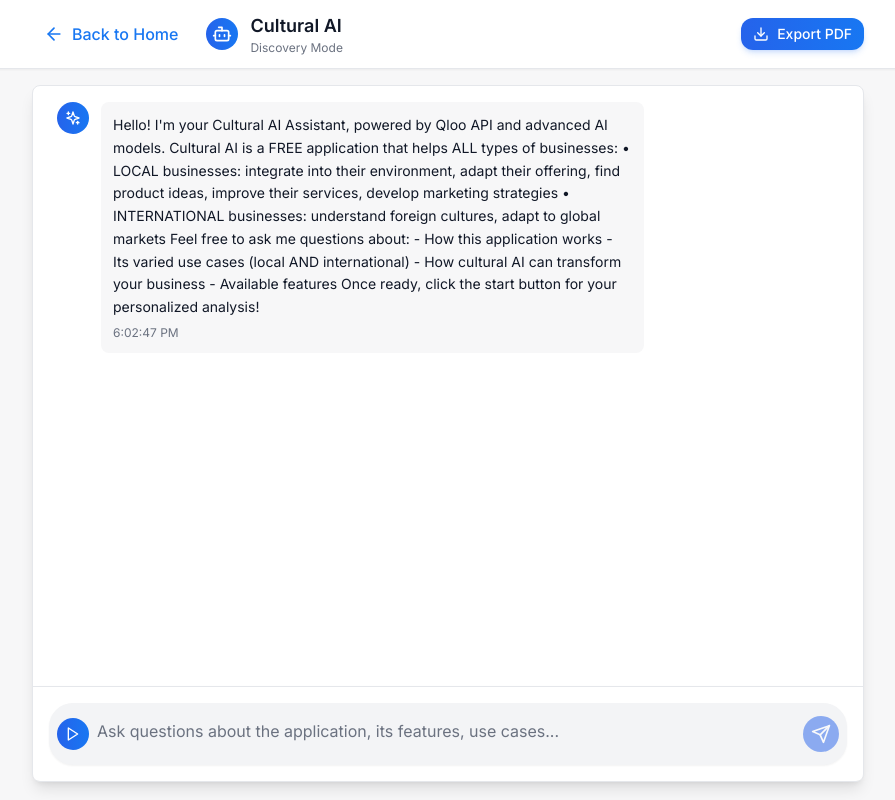
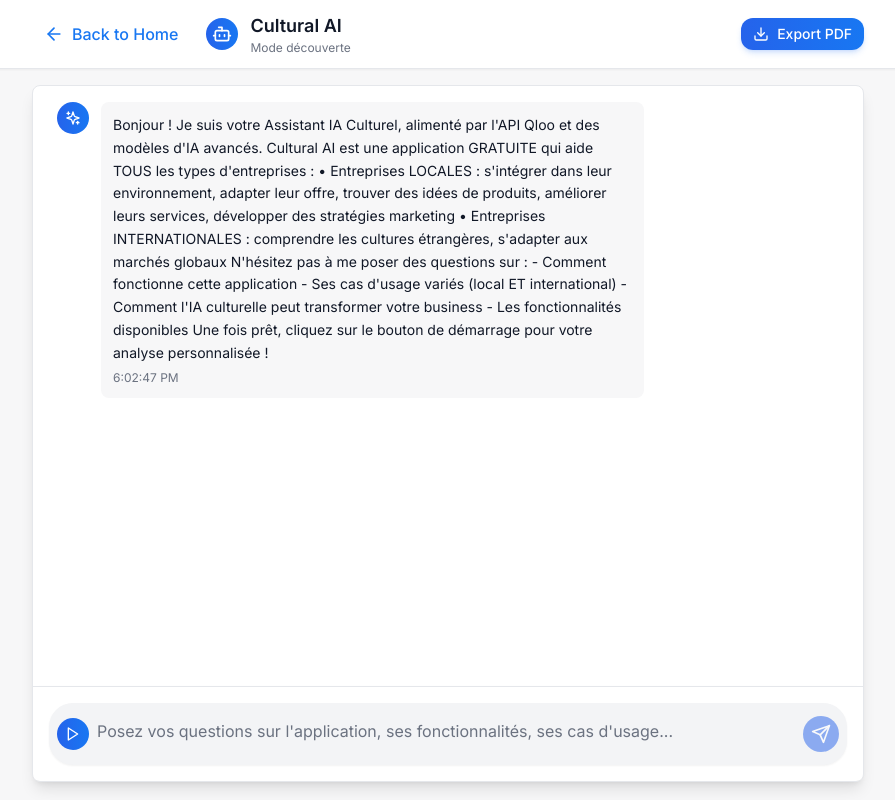
Before and after one commit to the-Dev-js/test, a React (Vite) app: page / in a window 1280 px wide. Both pictures are taken after a click on the button "Start Exploring". Shown: the whole page, without its empty margins (192-1087 px from the left). Built offline with nearby package versions, Linux system fonts and the light colour scheme; a web font is replaced by a local one.

Commit message:
Updated Chatbot.tsx

```diff
--- a/src/components/Chatbot.tsx
+++ b/src/components/Chatbot.tsx
@@ -42,7 +42,7 @@ const Chatbot: React.FC<ChatbotProps> = ({ onBackToHome }) => {
     {
       id: 1,
       type: 'bot',
-      content: cleanBotResponse("Hello! I'm your Cultural AI Assistant, powered by Qloo API and advanced AI models.\n\nCultural AI is a FREE application that helps ALL types of businesses:\n• LOCAL businesses: integrate into their environment, adapt their offering, find product ideas, improve their services, develop marketing strategies\n• INTERNATIONAL businesses: understand foreign cultures, adapt to global markets\n\nFeel free to ask me questions about:\n- How this application works\n- Its varied use cases (local AND international)\n- How cultural AI can transform your business\n- Available features\n\nOnce ready, click the start button for your personalized analysis!"),
+      content: cleanBotResponse("Bonjour ! Je suis votre Assistant IA Culturel, alimenté par l'API Qloo et des modèles d'IA avancés.\n\nCultural AI est une application GRATUITE qui aide TOUS les types d'entreprises :\n• Entreprises LOCALES : s'intégrer dans leur environnement, adapter leur offre, trouver des idées de produits, améliorer leurs services, développer des stratégies marketing\n• Entreprises INTERNATIONALES : comprendre les cultures étrangères, s'adapter aux marchés globaux\n\nN'hésitez pas à me poser des questions sur :\n- Comment fonctionne cette application\n- Ses cas d'usage variés (local ET international)\n- Comment l'IA culturelle peut transformer votre business\n- Les fonctionnalités disponibles\n\nUne fois prêt, cliquez sur le bouton de démarrage pour votre analyse personnalisée !"),
       timestamp: new Date()
     }
   ]);
@@ -275,7 +275,7 @@ const Chatbot: React.FC<ChatbotProps> = ({ onBackToHome }) => {
                 <div>
                   <h1 className="text-lg font-semibold text-[#111827]">Cultural AI</h1>
                   <p className="text-xs text-[#6B7280]">
-                    {currentAppPhase === 'onboarding' ? 'Discovery Mode' : `Analysis: ${targetLocation} - ${userBusinessType}`}
+                    {currentAppPhase === 'onboarding' ? 'Mode découverte' : `Analyse: ${targetLocation} - ${userBusinessType}`}
                   </p>
                 </div>
               </div>
@@ -397,8 +397,8 @@ const Chatbot: React.FC<ChatbotProps> = ({ onBackToHome }) => {
                     onKeyPress={handleKeyPress}
                     placeholder={
                       currentAppPhase === 'onboarding'
-                        ? "Ask questions about the application, its features, use cases..."
-                        : "Ask questions about cultural strategies, local preferences..."
+                        ? "Posez vos questions sur l'application, ses fonctionnalités, ses cas d'usage..."
+                        : "Posez vos questions sur les stratégies culturelles, les préférences locales..."
                     }
                     className="w-full bg-transparent text-gray-800 placeholder-gray-500 resize-none outline-none py-2 px-0 min-h-[24px] max-h-[120px] overflow-y-auto"
                     rows={1}
--- a/src/components/ContextInputModal.tsx
+++ b/src/components/ContextInputModal.tsx
@@ -65,7 +65,7 @@ const ContextInputModal: React.FC<ContextInputModalProps> = ({ isOpen, onClose,
             <button
               onClick={handleClose}
               disabled={isSubmitting}
-              title="Start cultural analysis"
+              className="absolute top-4 right-4 w-8 h-8 rounded-full bg-gray-100 hover:bg-gray-200 flex items-center justify-center transition-colors duration-200 disabled:opacity-50"
             >
               <X className="w-4 h-4 text-gray-600" />
             </button>
```
Also changed, not shown: 1 other file (tests, documents, lock files or other folders).
